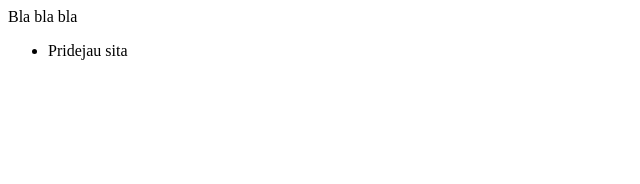
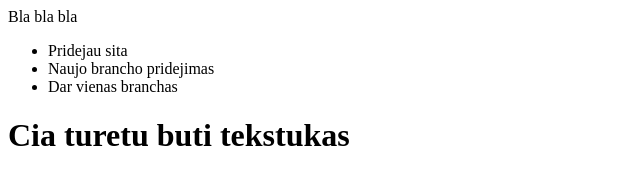
Before and after one commit to forexlit/learning-git, a plain HTML site: page index.html in a window 1280 px wide. Shown: the whole page, without its empty margins (0-640 px from the left). Drawn offline with Linux system fonts and the light colour scheme.

Commit message:
pridejau pora li ir h1

```diff
--- a/index.html
+++ b/index.html
@@ -6,6 +6,8 @@
 		<p> Bla bla bla </p>
 		<ul>
 			<li> Pridejau sita </li>
+			<li> Naujo brancho pridejimas </li>
+			<li> Dar vienas branchas </li>
 		</ul>
+		<h1> Cia turetu buti tekstukas </h1>
 	</body>
-</html>
```
